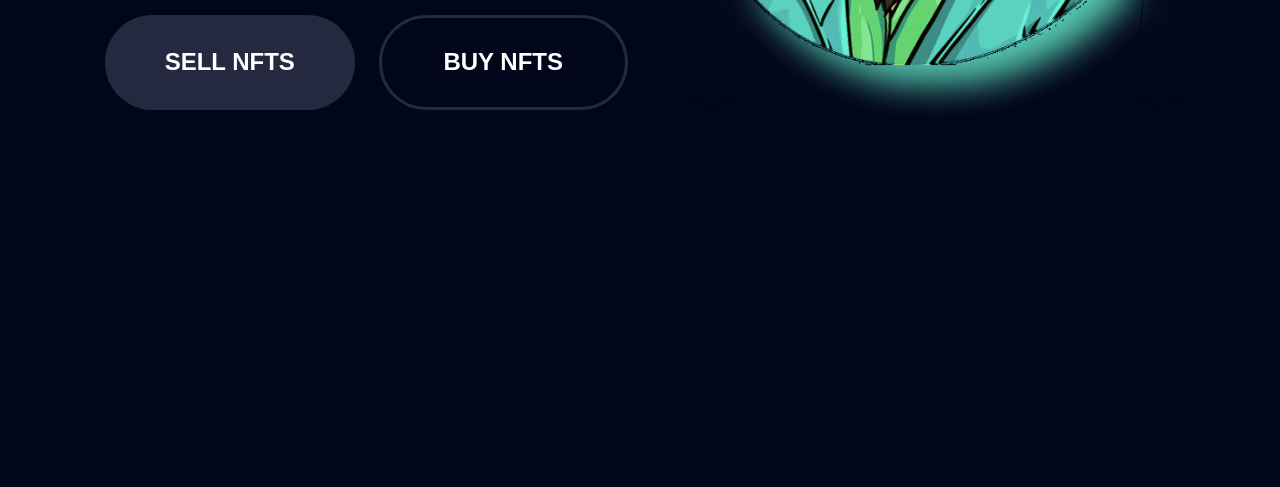
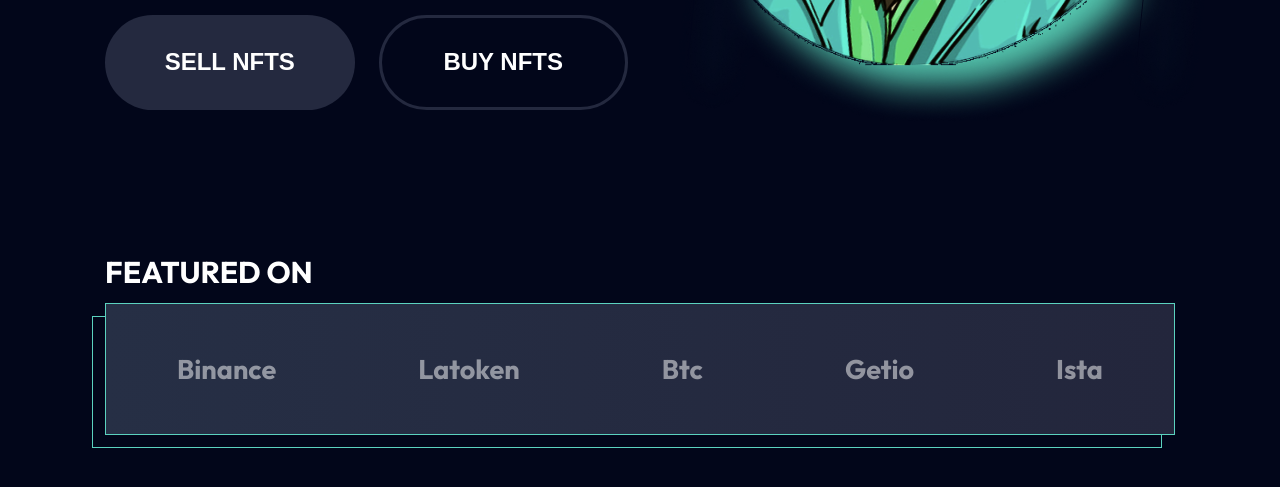
Before and after one commit to elmiramm/7_cripto, a website: page src/index.html in a window 1280 px wide. Shown: the part 663-1150 px from the top of the page. Before the commit the page ends 871 px from the top, so only its background shows below. Drawn offline with nearby package versions, Linux system fonts and the light colour scheme; files that its build step writes are made by us from their sources; files whose address does not match are found by name.

Commit message:
featured - html,scss + BORDER,BOX-SHADOW

```diff
--- a/src/index.html
+++ b/src/index.html
@@ -17,6 +17,18 @@ title: "Crypto"
 			</div>
 		</div>
 	</section>
+	<section class="featured">
+		<div class="container">
+			<h3 class="featured__title">featured on</h3>
+			<div class="featured__company">
+				<span>Binance</span>
+				<span>Latoken</span>
+				<span>Btc</span>
+				<span>Getio</span>
+				<span>Ista</span>
+			</div>
+		</div>
+	</section>
 
 	@@include("html/footer.html")
 
--- a/src/scss/style.scss
+++ b/src/scss/style.scss
@@ -10,6 +10,7 @@ $accentColor: #4C99BB;
 
 $bg: #02061A;
 $bgContent: #24293F;
+$darkGradient: linear-gradient(to right, #262F45, #23263C);
 $gradient: linear-gradient(to right bottom, #1F143B, #3C8273);
 
 $maxWidth: 1440px;
@@ -30,7 +31,7 @@ body {
 	font-weight: 400;
 	line-height: 1.5;
 	color: $mainTextColor;
-	background-color: $bg;
+	background: $bg;
 }
 
 a {
@@ -146,3 +147,36 @@ button {
 		font-size: 20px;
 	}
 }
+
+// Second - Featured
+.featured {
+	padding: 50px 0;
+	&__title {
+		font-size: 30px;
+		font-weight: 700;
+		text-transform: uppercase;
+
+		margin-bottom: 8px;
+	}
+	&__company {
+		padding: 45px 0;
+
+		display: flex;
+		align-items: center;
+		justify-content: space-around;
+
+		background: $darkGradient;
+		border: 1px solid $textColor;
+
+		box-shadow: -13px 13px 0px -1px $bg,
+		-13px 13px 0px 0px $textColor;
+		& span {
+			font-size: 27px;
+			font-weight: 700;
+			opacity: 0.5;
+		}
+
+
+
+	}
+}
--- a/version.json
+++ b/version.json
@@ -1,3 +1,3 @@
 {
-    "main": "20230124085123"
+    "main": "20230125071454"
 }
```
Also changed, not shown: dist/css/style.css, dist/css/style.min.css, dist/index.html.
